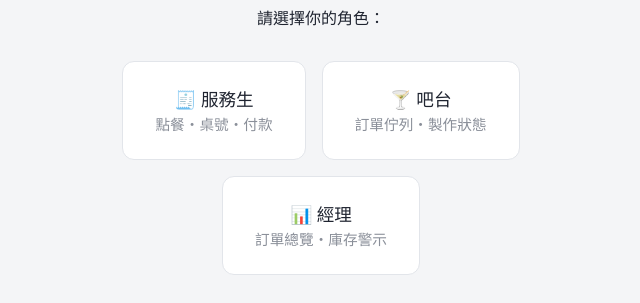
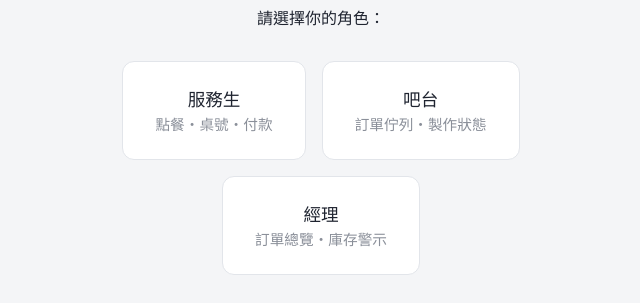
Before and after one commit to NHJT/student-bar-system, a plain HTML site: page frontend/index.html in a window 1280 px wide. Shown: the part 145-448 px from the top of the page, without its empty margins (319-959 px from the left). Drawn offline with Linux system fonts and the light colour scheme.

Commit message:
Update index.html

```diff
--- a/frontend/index.html
+++ b/frontend/index.html
@@ -11,9 +11,9 @@
     <h1>學生酒吧管理系統</h1>
     <p>請選擇你的角色：</p>
     <nav class="role-links">
-      <a class="role-card" href="/waiter.html">🧾 服務生<br><small>點餐・桌號・付款</small></a>
-      <a class="role-card" href="/bar.html">🍸 吧台<br><small>訂單佇列・製作狀態</small></a>
-      <a class="role-card" href="/manager.html">📊 經理<br><small>訂單總覽・庫存警示</small></a>
+      <a class="role-card" href="/waiter.html">服務生<br><small>點餐・桌號・付款</small></a>
+      <a class="role-card" href="/bar.html">吧台<br><small>訂單佇列・製作狀態</small></a>
+      <a class="role-card" href="/manager.html">經理<br><small>訂單總覽・庫存警示</small></a>
     </nav>
   </main>
 </body>
```
